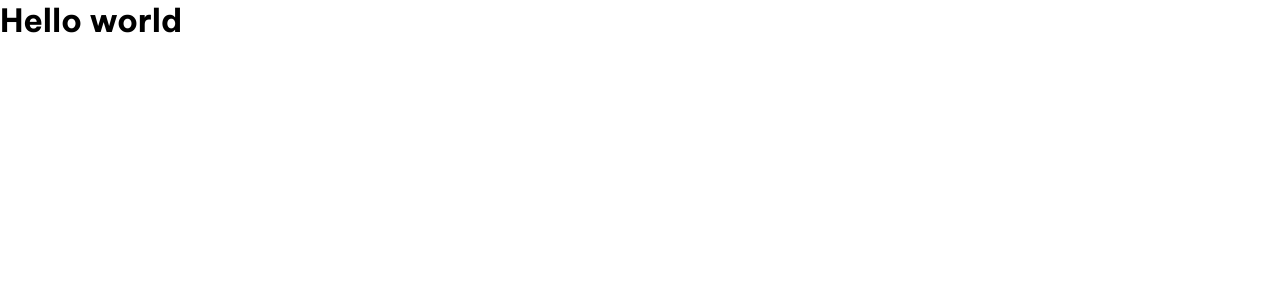
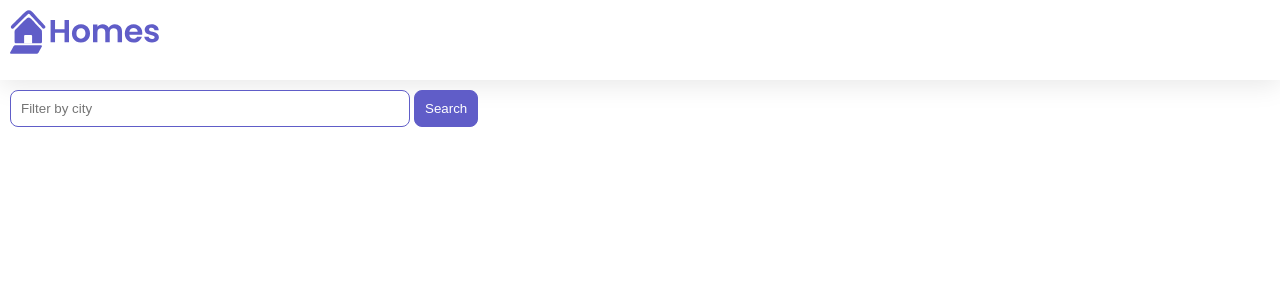
Before and after one commit to MalskoSo1/homes-angular, an Angular app: page / in a window 1280 px wide. Shown: the top 300 px of the page. Built offline with nearby package versions, Linux system fonts and the light colour scheme.

Commit message:
feat: search and button

```diff
--- a/src/app/app.ts
+++ b/src/app/app.ts
@@ -1,9 +1,24 @@
 import { Component } from "@angular/core";
+import { Home } from "./home/home";
 
 @Component({
   selector: "app-root",
-  imports: [],
-  template: ` <h1>Hello world</h1> `,
+  imports: [Home],
+  template: `
+    <main>
+      <header class="brand-name">
+        <img
+          class="brand-logo"
+          src="/public/logo.svg"
+          alt="logo"
+          aria-hidden="true"
+        />
+      </header>
+      <section class="content">
+        <app-home />
+      </section>
+    </main>
+  `,
   styleUrls: ["./app.css"],
 })
 export class App {
--- /dev/null
+++ b/src/app/home/home.css
@@ -0,0 +1,36 @@
+.results {
+  display: grid;
+  column-gap: 14px;
+  row-gap: 14px;
+  grid-template-columns: repeat(auto-fill, minmax(400px, 400px));
+  margin-top: 50px;
+  justify-content: space-around;
+}
+input[type="text"] {
+  border: solid 1px var(--primary-color);
+  padding: 10px;
+  border-radius: 8px;
+  margin-right: 4px;
+  display: inline-block;
+  width: 30%;
+}
+button {
+  padding: 10px;
+  border: solid 1px var(--primary-color);
+  background: var(--primary-color);
+  color: white;
+  border-radius: 8px;
+}
+@media (min-width: 500px) and (max-width: 768px) {
+  .results {
+    grid-template-columns: repeat(2, 1fr);
+  }
+  input[type="text"] {
+    width: 70%;
+  }
+}
+@media (max-width: 499px) {
+  .results {
+    grid-template-columns: 1fr;
+  }
+}
--- /dev/null
+++ b/src/app/home/home.ts
@@ -0,0 +1,16 @@
+import { Component } from "@angular/core";
+
+@Component({
+  selector: "app-home",
+  imports: [],
+  template: `
+    <section>
+      <form>
+        <input type="text" placeholder="Filter by city" />
+        <button class="primary" type="button">Search</button>
+      </form>
+    </section>
+  `,
+  styleUrls: ["./home.css"],
+})
+export class Home {}
```
Also changed, not shown: 1 other file (tests, documents, lock files or other folders).
